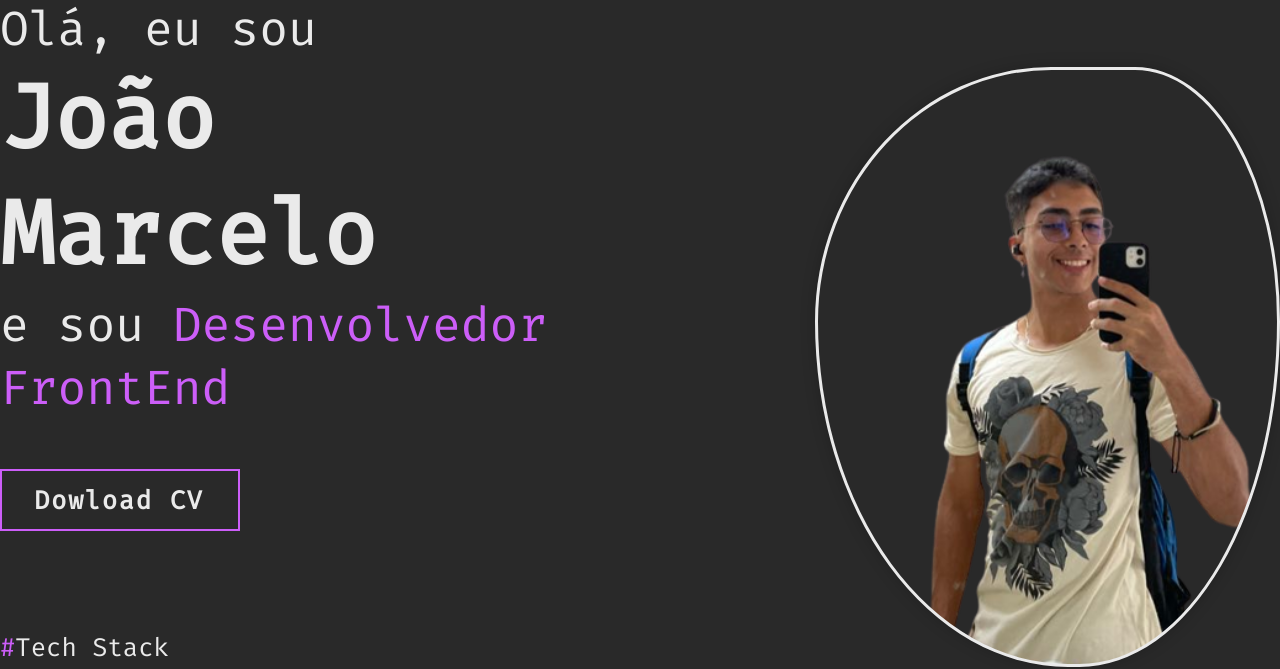
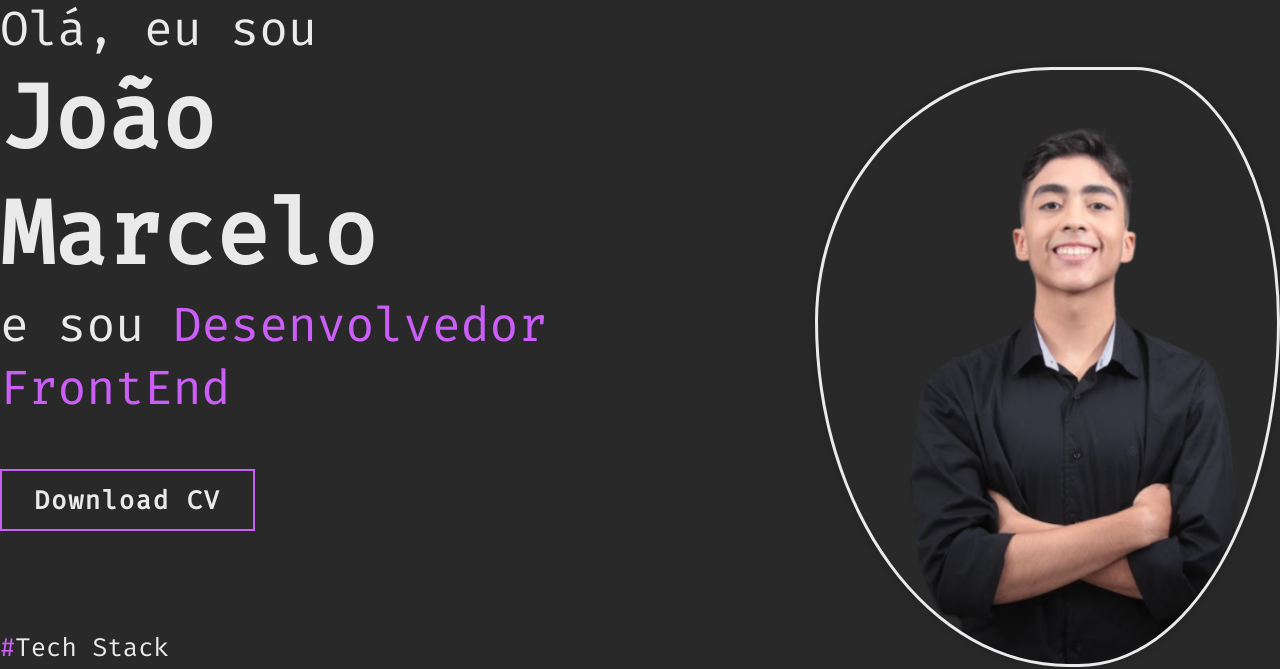
Before and after one commit to JocaCavalcanti/Portifolio, a plain HTML site: page index.html in a window 1280 px wide. Shown: the part 78-747 px from the top of the page. Drawn offline with nearby package versions, Linux system fonts and the light colour scheme.

Commit message:
:lipstick: feat: Estilizando as TechStack/imagem

```diff
--- a/index.html
+++ b/index.html
@@ -37,7 +37,7 @@
                         <h3>e sou <span class="has1">Desenvolvedor FrontEnd</span></h3>
                     </div>
 
-                    <a href="#" class="btn">Dowload CV</a>
+                    <a href="#" class="btn">Download CV</a>
 
                     <div class="tech-stack">
                         <p class="tech-stack-title"> <span>#</span>Tech Stack</p>
--- a/style.css
+++ b/style.css
@@ -61,8 +61,13 @@ body{
     height: 100%;
     display: flex;
     align-items: center;
+    transition: .5s ease;
+}
 
+.stack-container i:hover{
+    color: #CC5EF8;
 }
+
 
 
 .stack-box{
@@ -72,6 +77,7 @@ body{
     width: 10%;
     font-size: 4rem;
     text-decoration: none;
+
 }
 
 
@@ -111,7 +117,7 @@ body{
     border: 2px solid #CC5EF8;
     margin-top: 8%;
     text-decoration: none;
-    width: 240px;
+    width: 255px;
     margin-bottom: 100px;
 }
 
@@ -127,7 +133,7 @@ body{
 .bloob{
     width: 600px;
     height: 600px;
-    background: url(./assets/imagem_2023-05-20_114753095-removebg-preview.png);
+    background: url(./assets/imagem_2023-05-15_155232295_preview_rev_1.png);
     background-size: cover;
     background-position: center;
     border-radius: 42% 56% 72% 28% / 42% 42% 56% 48%;
```
Also changed, not shown: assets/imagem_2023-05-15_155232295_preview_rev_1.png (added).
